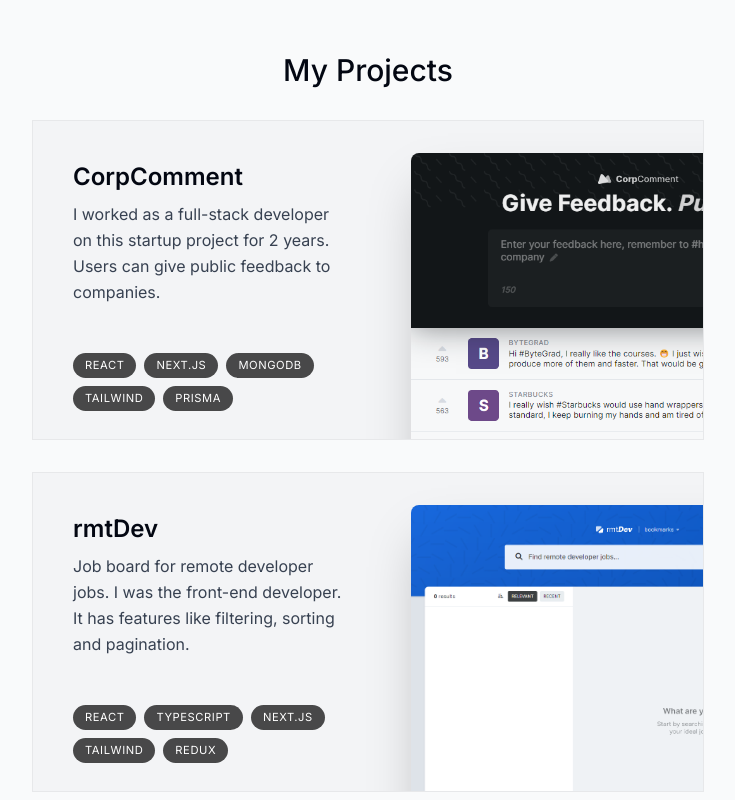
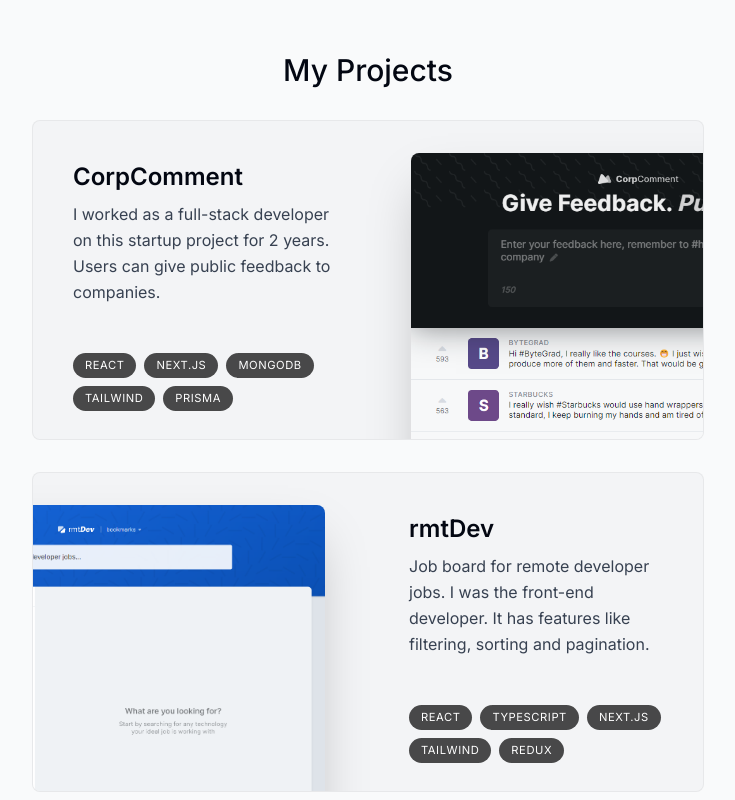
Before and after one commit to Quanghng/Portfolio, a Next.js app: page / in a window 1280 px wide. Shown: the part 1300-2100 px from the top of the page, without its empty margins (272-1007 px from the left). Built offline with nearby package versions, Linux system fonts and the light colour scheme.

Commit message:
put the div as group instead of section

```diff
--- a/components/project.tsx
+++ b/components/project.tsx
@@ -22,8 +22,8 @@
   const opacityProgess = useTransform(scrollYProgress, [0, 1], [0.6, 1]);
 
   return (
-  <motion.div ref={ref} style={{ scale: scaleProgess, opacity: opacityProgess}} className="mb-3 sm:mb-8 last:mb-0">
-    <section className='group bg-gray-100 max-w-[42rem] border border-black/5 overflow-hidden sm:pr-8 relative sm:h-[20rem] even:pl-8 hover:bg-gray-200 transition'>
+  <motion.div ref={ref} style={{ scale: scaleProgess, opacity: opacityProgess}} className="group mb-3 sm:mb-8 last:mb-0">
+    <section className='bg-gray-100 max-w-[42rem] border border-black/5 rounded-lg overflow-hidden sm:pr-8 relative sm:h-[20rem] hover:bg-gray-200 transition group-even:pl-8'>
       <div className='pt-4 pb-7 px-5 sm:pl-10 sm:pr-2 sm:pt-10 sm:max-w-[50%] flex flex-col h-full group-even:ml-[19rem]'>
         <h3 className='text-2xl font-semibold'>{title}</h3>
         <p className='mt-2 leading-relaxed text-gray-700'>{description}</p>
```
